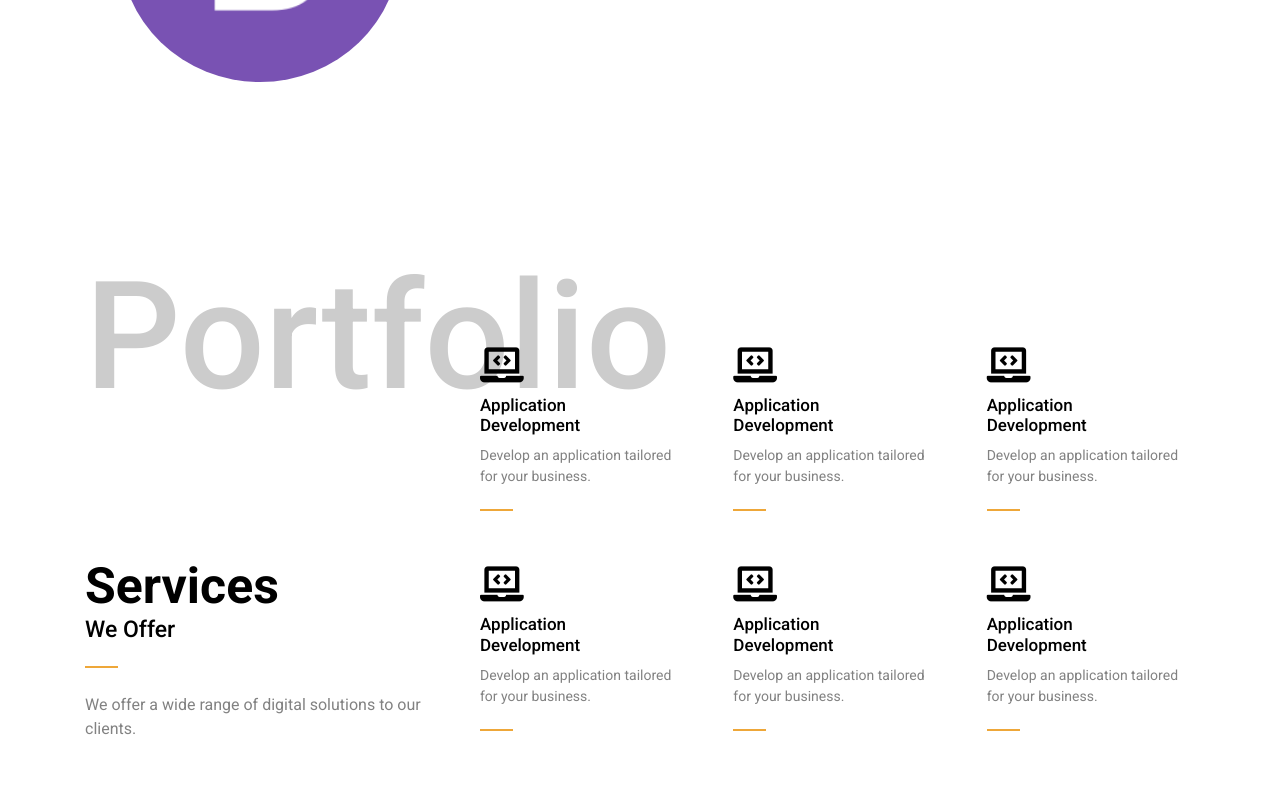
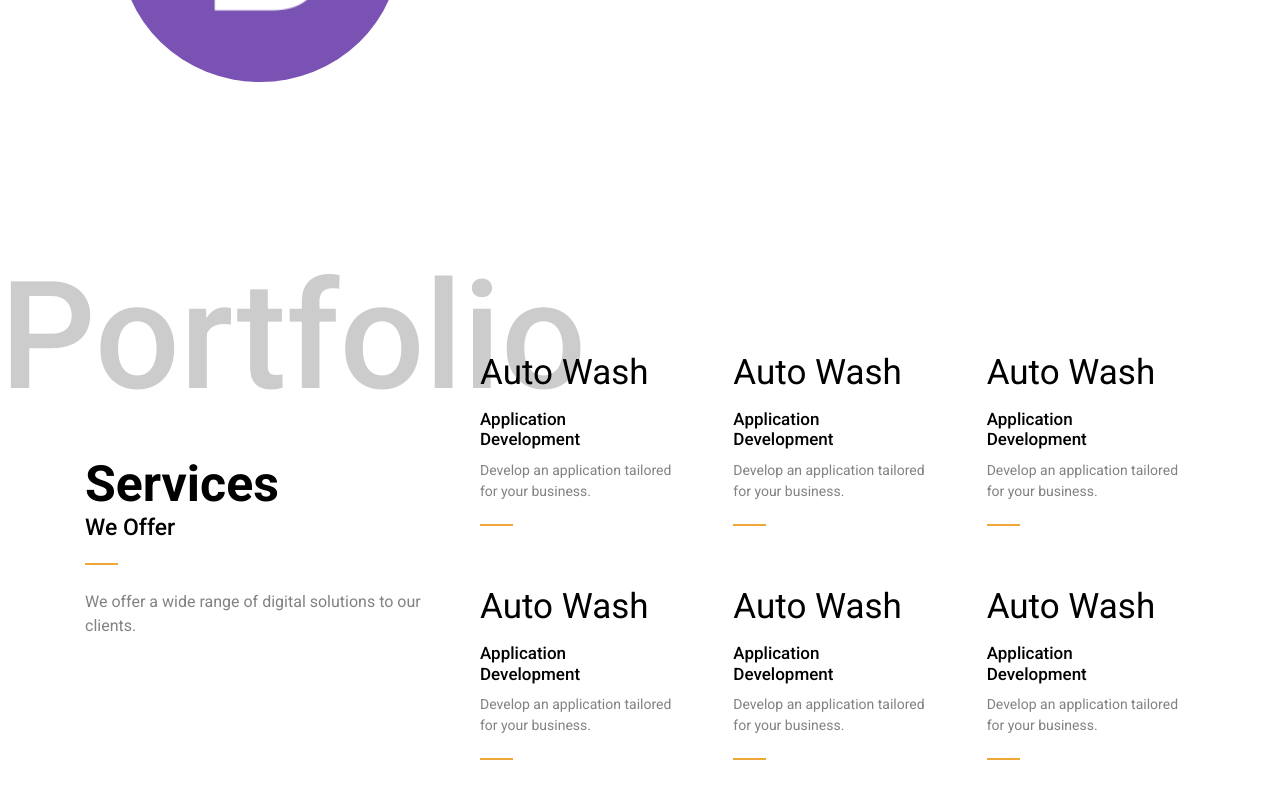
Before and after one commit to ilyasahmedshaikh/My-Portfolio-Web, a plain HTML site: page index.html in a window 1280 px wide. Shown: the part 429-1237 px from the top of the page. Drawn offline with Linux system fonts and the light colour scheme.

Commit message:
alignment text and color done of portfolio section

```diff
--- a/css/style.css
+++ b/css/style.css
@@ -258,7 +258,7 @@ h1, h2, h3, h4, h5, h6, p, ul {
     padding: 10px 0 10px 0;
 }
 
-.portfolio .inner i
+.portfolio .inner span
 {
     font-size: 35px;
     color: black;
@@ -306,14 +306,15 @@ h1, h2, h3, h4, h5, h6, p, ul {
     background-color: #eea739;
 }
 
-.portfolio .inner:hover .head-sec i {
+.portfolio .inner:hover .head-sec span
+{
     color: #fff;
 }
 
 .port-left
 {
     position: absolute;
-    top: 50%;
+    top: 25%;
 }
 
 
--- a/index.html
+++ b/index.html
@@ -87,8 +87,8 @@
 
     <!-- about section start -->
     <div class="about">
-        <div class="container">
-            <h1 class="back">About</h1>
+        <h1 class="back">About</h1>
+            <div class="container">
                 <div class="front-section">
                         <div class="row">
                             <div class="col-lg-4 col-md-4 col-sm-4">
@@ -116,7 +116,7 @@
                             </div>
                         </div>
                 </div>
-        </div>
+            </div>
     </div>
     <!-- about section end -->
 
@@ -133,8 +133,8 @@
 
     <!-- portfolio section start -->
     <div class="portfolio">
-        <div class="container">
-            <h1 class="back">Portfolio</h1>
+        <h1 class="back">Portfolio</h1>
+            <div class="container">
                 <div class="front-section">
 
                     <div class="row">
@@ -158,7 +158,7 @@
                                         <a class="box" href="#">
                                             <div class="inner">
                                                 <div class="head-sec">
-                                                    <i class="fas fa-laptop-code"></i>
+                                                    <span>Auto Wash</span>
                                                 </div>
                                                 <div class="content">
                                                     <h3>Application <br> Development</h3>
@@ -175,7 +175,7 @@
                                         <a class="box" href="#">
                                             <div class="inner">
                                                 <div class="head-sec">
-                                                    <i class="fas fa-laptop-code"></i>
+                                                    <span>Auto Wash</span>
                                                 </div>
                                                 <div class="content">
                                                     <h3>Application <br> Development</h3>
@@ -192,7 +192,7 @@
                                         <a class="box" href="#">
                                             <div class="inner">
                                                 <div class="head-sec">
-                                                    <i class="fas fa-laptop-code"></i>
+                                                    <span>Auto Wash</span>
                                                 </div>
                                                 <div class="content">
                                                     <h3>Application <br> Development</h3>
@@ -209,7 +209,7 @@
                                         <a class="box" href="#">
                                             <div class="inner">
                                                 <div class="head-sec">
-                                                    <i class="fas fa-laptop-code"></i>
+                                                    <span>Auto Wash</span>
                                                 </div>
                                                 <div class="content">
                                                     <h3>Application <br> Development</h3>
@@ -226,7 +226,7 @@
                                         <a class="box" href="#">
                                             <div class="inner">
                                                 <div class="head-sec">
-                                                    <i class="fas fa-laptop-code"></i>
+                                                    <span>Auto Wash</span>
                                                 </div>
                                                 <div class="content">
                                                     <h3>Application <br> Development</h3>
@@ -243,7 +243,7 @@
                                         <a class="box" href="#">
                                             <div class="inner">
                                                 <div class="head-sec">
-                                                    <i class="fas fa-laptop-code"></i>
+                                                    <span>Auto Wash</span>
                                                 </div>
                                                 <div class="content">
                                                     <h3>Application <br> Development</h3>
@@ -261,7 +261,7 @@
                         </div>
                     </div>
                 </div>
-        </div>
+            </div>
     </div>
     <!-- portfolio section end -->
 
```
